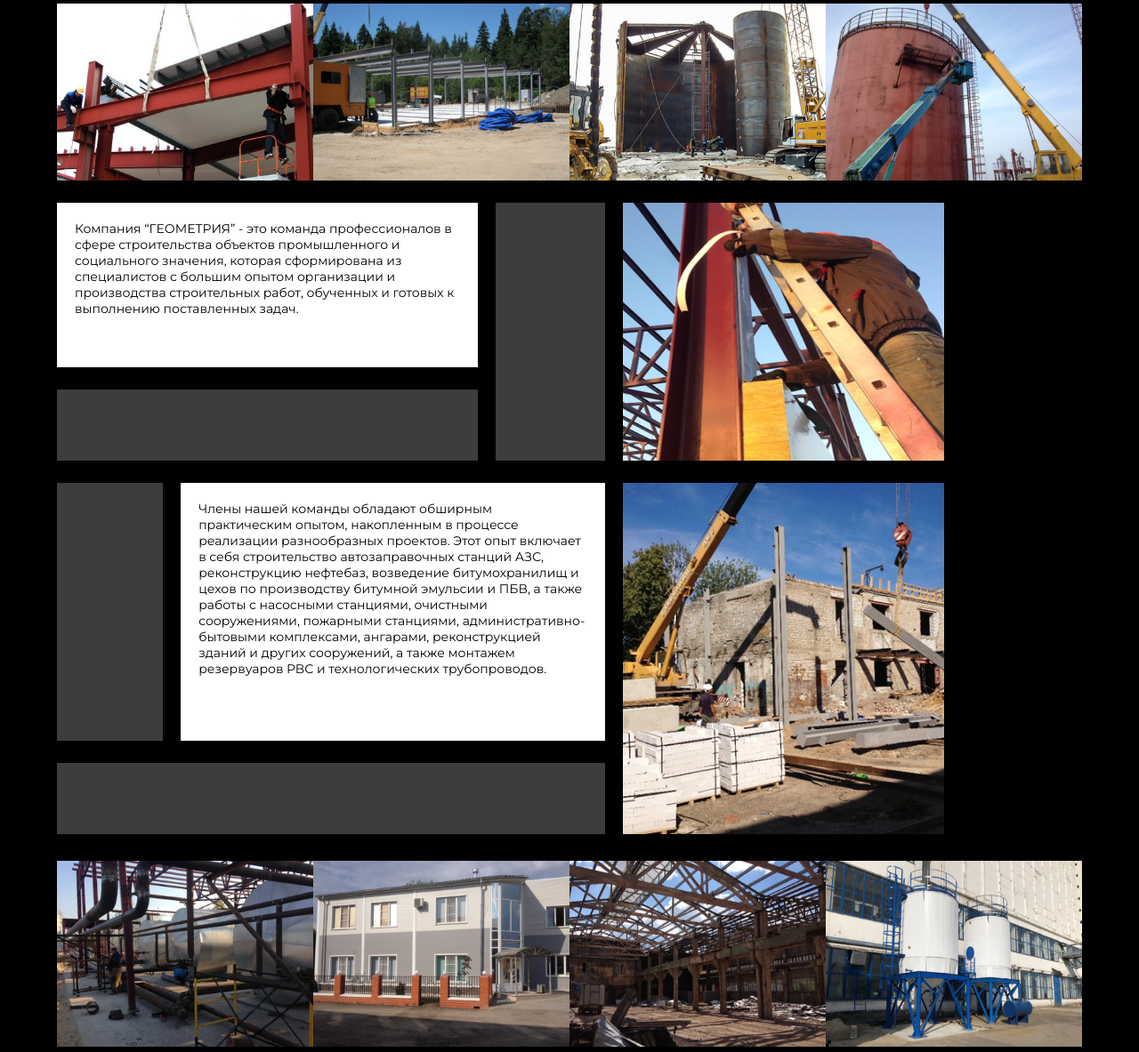
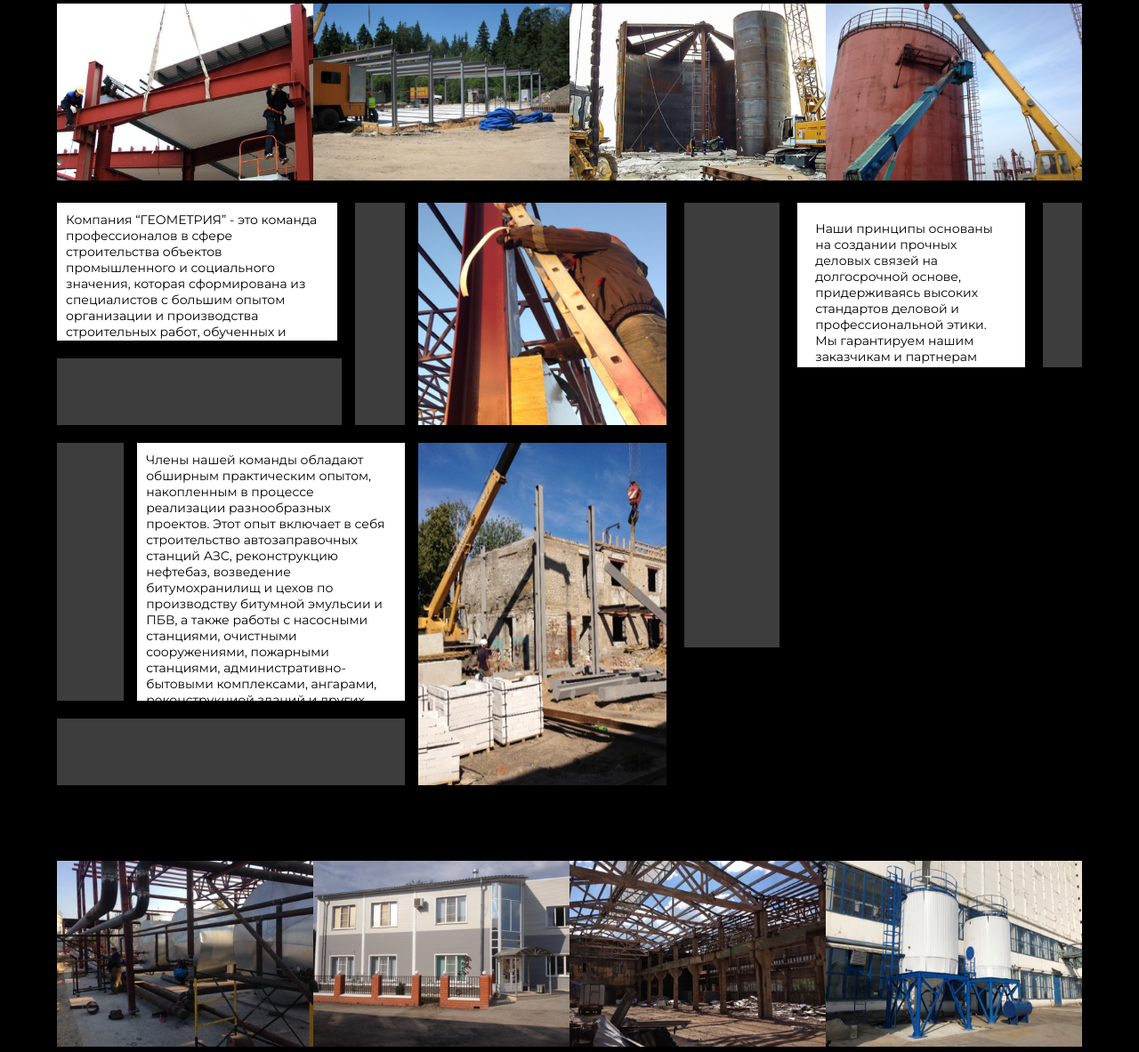
Before and after one commit to Li18ko/Website-of-the-construction-company, a PHP site: page / in a window 1280 px wide. Shown: the part 202-1385 px from the top of the page at 89% size. Run offline with PHP 8.4, Linux system fonts and the light colour scheme.

Commit message:
2/3 картинок готовы

```diff
--- a/index.html
+++ b/index.html
@@ -80,6 +80,31 @@
           </div>
 
           <div class="center_img_right">
+            <div class="center_img_right_up">
+              <div class="center_img_right_up_left">
+                <img src="image/Rectangle 14.png">
+              </div>
+              <div class="center_img_right_up_right">
+                <div class="center_img_right_up_right_up">
+                  <div class="center_img_right_up_right_up_left">
+                    <p>Наши принципы основаны на создании прочных деловых связей на долгосрочной основе, придерживаясь высоких стандартов деловой и профессиональной этики. Мы гарантируем нашим заказчикам и партнерам 100% выполнение обязательств и достижение поставленных целей, применяя наиболее эффективные методы в установленные сроки.</p>
+                  </div>
+                  <div class="center_img_right_up_right_up_right">
+                    <img src="image/Rectangle 24.png">
+                  </div>
+                </div>
+                <div class="center_img_right_up_right_center">
+                </div>
+                <div class="center_img_right_up_right_bottom">
+                </div>
+              </div>
+            </div>
+            <div class="center_img_right_bottom">
+              <div class="center_img_right_bottom_left">
+              </div>
+              <div class="center_img_right_bottom_right">
+              </div>
+            </div>
           </div>
 
         </div>
--- a/styles.css
+++ b/styles.css
@@ -103,54 +103,54 @@ main {
 }
 
 .center_img_left{
-    flex: calc(40% - 20px);
+    flex: 35%;
+    width: 35%;
     flex-direction: column;
-    height: 715px;
-    margin-right: 20px;
+    height: 655px;
+    margin-right: 15px;
 }
 
 .center_img_left_up {
-    height: 290px;
+    height: 250px;
     display: flex;
-    margin-bottom: 25px;
+    margin-bottom: 20px;
 }
 
 .center_img_left_up_left {
-    flex: 80%;
-
+    flex: calc(100% - 15px);
 }
 
 .center_img_left_up_left p {
-    width: calc(100% - 60px);
-    height: 145px;
+    width: calc(100% - 40px);
+    height: 135px;
     font-size: 14px;
     font-weight: 400;
     background-color: #FFFFFF;
     color: #000000;
-    padding: 20px;
-    margin-right: 20px;
-    margin-bottom: 25px;
+    padding: 10px;
+    margin-right: 15px;
+    margin-bottom: 20px;
     margin-top: 0px ;
 }
 
 .center_img_left_up_left img {
-    width: calc(100% - 20px);
-    height: 80px;
-    margin-right: 20px;
+    width: calc(100% - 15px);
+    height: 75px;
+    margin-right: 15px;
 }
 
 .center_img_left_up_right{
-    flex: 20%;
+    flex: calc(20% - 15px);
 }
 
 .center_img_left_up_right img{
-    height: 100%;
+    height: calc(100%);
     width: 100%;
     margin: 0;
 }
 
 .center_img_left_bottom {
-    height: 385px;
+    height: 355px;
     display: flex;
     flex-direction: column;
 }
@@ -158,13 +158,13 @@ main {
 .center_img_left_bottom_up{
     height: 385px;
     display: flex;
-    margin-bottom: 25px;
+    margin-bottom: 20px;
 }
 
 .center_img_left_bottom_up_left{
     height: 290px;
     flex: 20%;
-    margin-right: 20px;
+    margin-right: 15px;
 }
 
 .center_img_left_bottom_up_left img{
@@ -179,7 +179,88 @@ main {
 }
 
 .center_img_left_bottom_up_right p {
+    height: 270px;
+    width: calc(100% - 20px);
+    font-size: 14px;
+    font-weight: 400;
+    background-color: #FFFFFF;
+    color: #000000;
+    padding: 10px;
+    margin: 0;
+}
+
+.center_img_left_bottom_bottom{
+    height: 75px;
+    width: 100%;
+}
+
+.center_img_left_bottom_bottom img{
+    height: 75px;
+    width: 100%;
+}
+
+.center_img_center {
+    flex: 25%;
+    width: 25%;
+}
+
+.center_img_center_up {
     height: 250px;
+    width: 100%;
+    margin-bottom: 20px;
+}
+
+.center_img_center_up img{
+    height: 250px;
+    width: 100%;
+}
+
+.center_img_center_bottom {
+    height: 385px;
+    width: 100%;
+}
+
+.center_img_center_bottom img{
+    height: 385px;
+    width: 100%;
+}
+
+
+.center_img_right {
+    flex: 40%;
+    margin-left: 20px;
+    height: 715px;
+    display: flex;
+    flex-direction: column;
+}
+
+.center_img_right_up{
+    height: 500px;
+    display: flex;
+}
+
+.center_img_right_up_left{
+    flex: calc(20% - 15px);
+    margin-right: 20px;
+}
+
+.center_img_right_up_right{
+    flex: calc(80% - 15px);
+    display: flex;
+    flex-direction: column;
+}
+
+.center_img_right_up_right_up {
+    display: flex;
+    margin-bottom: 25px;
+}
+
+.center_img_right_up_right_up_left {
+    flex: 80%;
+}
+
+.center_img_right_up_right_up_left p {
+    height: 145px;
     width: calc(100% - 40px);
     font-size: 14px;
     font-weight: 400;
@@ -189,26 +270,12 @@ main {
     margin: 0;
 }
 
-.center_img_left_bottom_bottom{
-    height: 80px;
-    width: 100%;
-}
-
-.center_img_center {
+.center_img_right_up_right_up_right {
     flex: 20%;
 }
 
-.center_img_center_up {
-    height: 290px;
-    width: 100%;
-    margin-bottom: 25px;
+.center_img_right_up_right_up_right img {
+    width: calc(100% - 20px);
+    height: 185px;
+    margin-left: 20px;
 }
-
-.center_img_center_bottom {
-    height: 395px;
-    width: 100%;
-}
-
-.center_img_right {
-    flex: 40%;
-}
```
Also changed, not shown: image/Rectangle 14.png (added), image/Rectangle 24.png (added).
